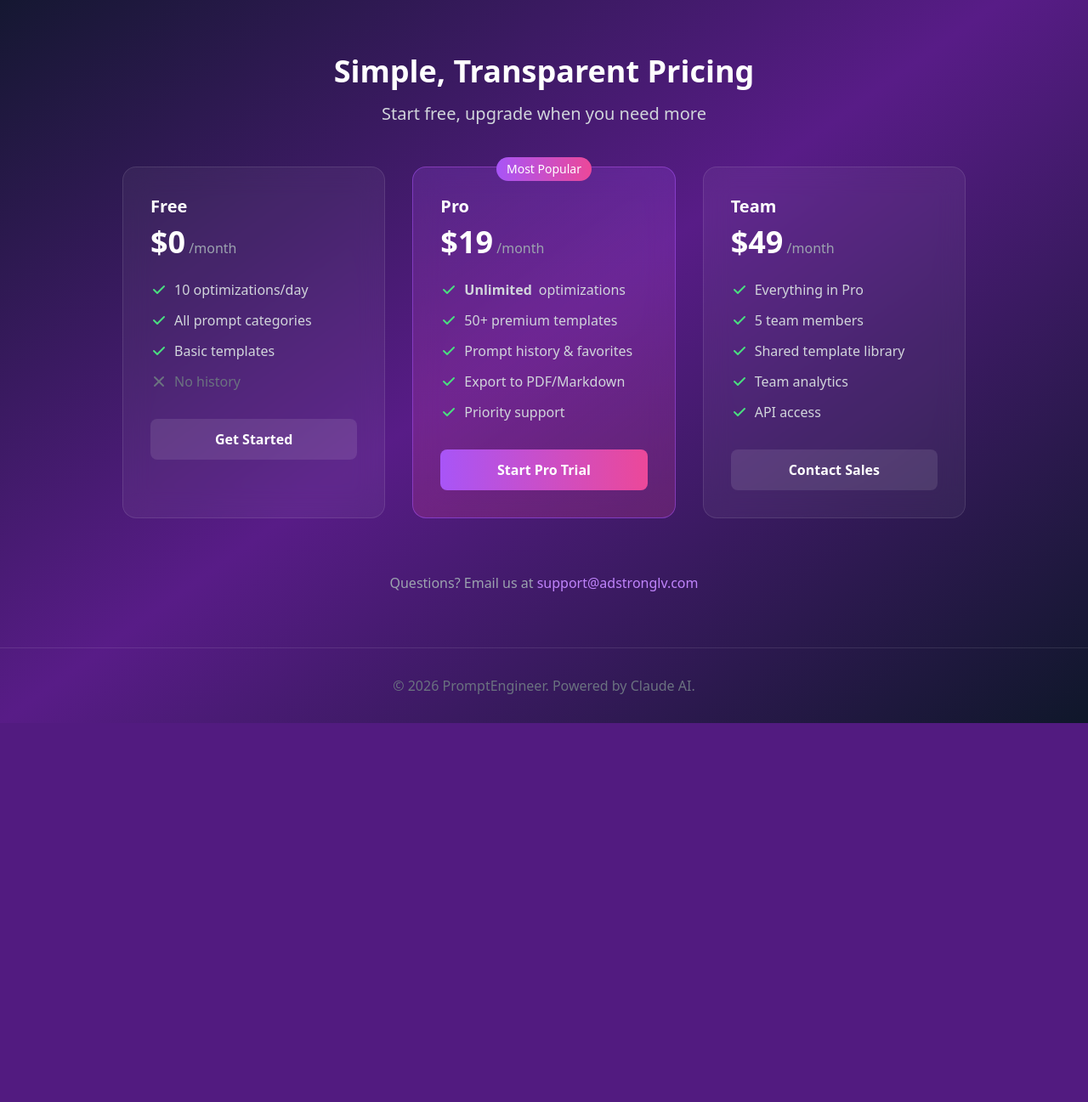
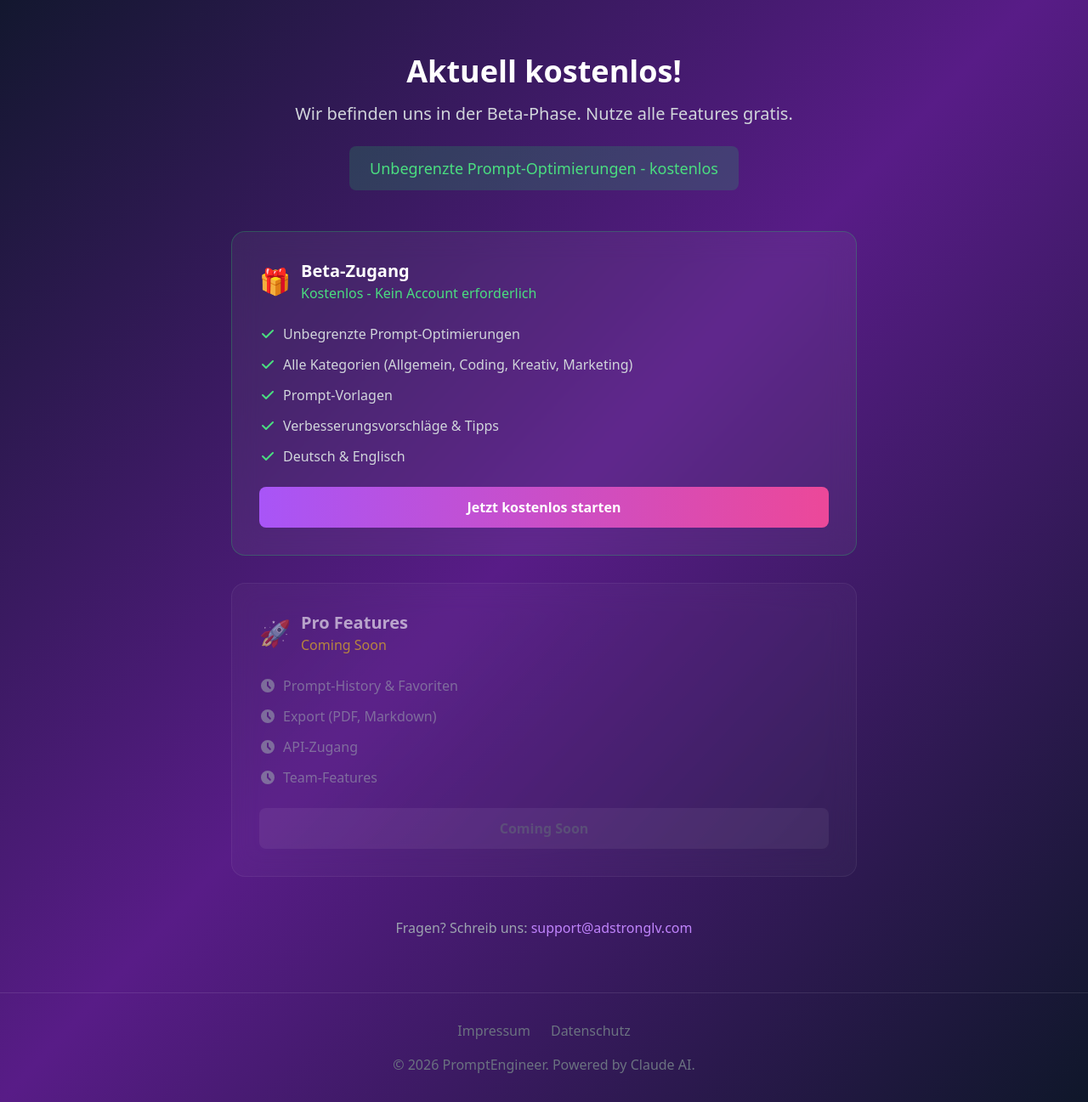
Before and after one commit to adstronglv/mastermaind-ai, a FastAPI app: page /pricing in a window 1280 px wide. Shown: the part 73-1370 px from the top of the page at 85% size. Before the commit the page ends 924 px from the top, so only its background shows below. Run offline with FastAPI, Linux system fonts and the light colour scheme; some libraries are stand-ins or nearby versions.

Commit message:
Add legal pages and make service free during beta
- Add Impressum page (required by German law)
- Add Datenschutzerklärung (privacy policy, DSGVO)
- Add Cookie consent banner
- Update footer with legal links
- Change Pro button to "Coming Soon"
- Update pricing page to show free beta access
- Add routes for /impressum and /datenschutz

Co-Authored-By: Claude Opus 4.5 <noreply@anthropic.com>

```diff
--- a/app/main.py
+++ b/app/main.py
@@ -156,6 +156,18 @@ async def pricing(request: Request):
     return templates.TemplateResponse("pricing.html", {"request": request})
 
 
+@app.get("/impressum", response_class=HTMLResponse)
+async def impressum(request: Request):
+    """Render impressum page."""
+    return templates.TemplateResponse("impressum.html", {"request": request})
+
+
+@app.get("/datenschutz", response_class=HTMLResponse)
+async def datenschutz(request: Request):
+    """Render privacy policy page."""
+    return templates.TemplateResponse("datenschutz.html", {"request": request})
+
+
 @app.post("/api/optimize")
 async def api_optimize(req: PromptRequest):
     """Optimize a prompt."""
--- a/app/templates/pricing.html
+++ b/app/templates/pricing.html
@@ -1,9 +1,9 @@
 <!DOCTYPE html>
-<html lang="en">
+<html lang="de">
 <head>
     <meta charset="UTF-8">
     <meta name="viewport" content="width=device-width, initial-scale=1.0">
-    <title>Pricing - PromptEngineer</title>
+    <title>Preise - PromptEngineer</title>
     <script src="https://cdn.tailwindcss.com"></script>
     <link rel="stylesheet" href="/static/css/style.css">
 </head>
@@ -21,147 +21,105 @@
     </header>
 
     <!-- Pricing Section -->
-    <section class="max-w-5xl mx-auto px-4 py-16">
+    <section class="max-w-3xl mx-auto px-4 py-16">
         <div class="text-center mb-12">
-            <h1 class="text-4xl font-bold text-white mb-4">Simple, Transparent Pricing</h1>
-            <p class="text-xl text-gray-300">Start free, upgrade when you need more</p>
+            <h1 class="text-4xl font-bold text-white mb-4">Aktuell kostenlos!</h1>
+            <p class="text-xl text-gray-300 mb-6">Wir befinden uns in der Beta-Phase. Nutze alle Features gratis.</p>
+            <div class="inline-block bg-green-500/20 text-green-400 px-6 py-3 rounded-lg text-lg font-medium">
+                Unbegrenzte Prompt-Optimierungen - kostenlos
+            </div>
         </div>
 
-        <div class="grid md:grid-cols-3 gap-8">
-            <!-- Free Plan -->
-            <div class="bg-white/5 backdrop-blur-lg rounded-2xl border border-white/10 p-8">
-                <h3 class="text-xl font-bold text-white mb-2">Free</h3>
-                <div class="mb-6">
-                    <span class="text-4xl font-bold text-white">$0</span>
-                    <span class="text-gray-400">/month</span>
+        <!-- Current Free Features -->
+        <div class="bg-white/5 backdrop-blur-lg rounded-2xl border border-green-500/30 p-8 mb-8">
+            <div class="flex items-center gap-3 mb-6">
+                <span class="text-3xl">🎁</span>
+                <div>
+                    <h3 class="text-xl font-bold text-white">Beta-Zugang</h3>
+                    <p class="text-green-400">Kostenlos - Kein Account erforderlich</p>
                 </div>
-                <ul class="space-y-3 mb-8">
+            </div>
+            <ul class="space-y-3">
                 <li class="flex items-center gap-2 text-gray-300">
                     <svg class="w-5 h-5 text-green-400" fill="currentColor" viewBox="0 0 20 20">
                         <path fill-rule="evenodd" d="M16.707 5.293a1 1 0 010 1.414l-8 8a1 1 0 01-1.414 0l-4-4a1 1 0 011.414-1.414L8 12.586l7.293-7.293a1 1 0 011.414 0z" clip-rule="evenodd"/>
                     </svg>
-                        10 optimizations/day
+                    Unbegrenzte Prompt-Optimierungen
                 </li>
                 <li class="flex items-center gap-2 text-gray-300">
                     <svg class="w-5 h-5 text-green-400" fill="currentColor" viewBox="0 0 20 20">
                         <path fill-rule="evenodd" d="M16.707 5.293a1 1 0 010 1.414l-8 8a1 1 0 01-1.414 0l-4-4a1 1 0 011.414-1.414L8 12.586l7.293-7.293a1 1 0 011.414 0z" clip-rule="evenodd"/>
                     </svg>
-                        All prompt categories
+                    Alle Kategorien (Allgemein, Coding, Kreativ, Marketing)
                 </li>
                 <li class="flex items-center gap-2 text-gray-300">
                     <svg class="w-5 h-5 text-green-400" fill="currentColor" viewBox="0 0 20 20">
                         <path fill-rule="evenodd" d="M16.707 5.293a1 1 0 010 1.414l-8 8a1 1 0 01-1.414 0l-4-4a1 1 0 011.414-1.414L8 12.586l7.293-7.293a1 1 0 011.414 0z" clip-rule="evenodd"/>
                     </svg>
-                        Basic templates
-                    </li>
-                    <li class="flex items-center gap-2 text-gray-500">
-                        <svg class="w-5 h-5" fill="currentColor" viewBox="0 0 20 20">
-                            <path fill-rule="evenodd" d="M4.293 4.293a1 1 0 011.414 0L10 8.586l4.293-4.293a1 1 0 111.414 1.414L11.414 10l4.293 4.293a1 1 0 01-1.414 1.414L10 11.414l-4.293 4.293a1 1 0 01-1.414-1.414L8.586 10 4.293 5.707a1 1 0 010-1.414z" clip-rule="evenodd"/>
-                        </svg>
-                        No history
-                    </li>
-                </ul>
-                <a href="/" class="block w-full text-center bg-white/10 text-white py-3 rounded-lg font-semibold hover:bg-white/20 transition">
-                    Get Started
-                </a>
-            </div>
-
-            <!-- Pro Plan -->
-            <div class="bg-gradient-to-b from-purple-500/20 to-pink-500/20 backdrop-blur-lg rounded-2xl border border-purple-500/50 p-8 relative">
-                <div class="absolute -top-3 left-1/2 -translate-x-1/2 px-3 py-1 bg-gradient-to-r from-purple-500 to-pink-500 rounded-full text-white text-sm font-medium">
-                    Most Popular
-                </div>
-                <h3 class="text-xl font-bold text-white mb-2">Pro</h3>
-                <div class="mb-6">
-                    <span class="text-4xl font-bold text-white">$19</span>
-                    <span class="text-gray-400">/month</span>
-                </div>
-                <ul class="space-y-3 mb-8">
-                    <li class="flex items-center gap-2 text-gray-300">
-                        <svg class="w-5 h-5 text-green-400" fill="currentColor" viewBox="0 0 20 20">
-                            <path fill-rule="evenodd" d="M16.707 5.293a1 1 0 010 1.414l-8 8a1 1 0 01-1.414 0l-4-4a1 1 0 011.414-1.414L8 12.586l7.293-7.293a1 1 0 011.414 0z" clip-rule="evenodd"/>
-                        </svg>
-                        <strong>Unlimited</strong> optimizations
+                    Prompt-Vorlagen
                 </li>
                 <li class="flex items-center gap-2 text-gray-300">
                     <svg class="w-5 h-5 text-green-400" fill="currentColor" viewBox="0 0 20 20">
                         <path fill-rule="evenodd" d="M16.707 5.293a1 1 0 010 1.414l-8 8a1 1 0 01-1.414 0l-4-4a1 1 0 011.414-1.414L8 12.586l7.293-7.293a1 1 0 011.414 0z" clip-rule="evenodd"/>
                     </svg>
-                        50+ premium templates
+                    Verbesserungsvorschläge & Tipps
                 </li>
                 <li class="flex items-center gap-2 text-gray-300">
                     <svg class="w-5 h-5 text-green-400" fill="currentColor" viewBox="0 0 20 20">
                         <path fill-rule="evenodd" d="M16.707 5.293a1 1 0 010 1.414l-8 8a1 1 0 01-1.414 0l-4-4a1 1 0 011.414-1.414L8 12.586l7.293-7.293a1 1 0 011.414 0z" clip-rule="evenodd"/>
                     </svg>
-                        Prompt history & favorites
-                    </li>
-                    <li class="flex items-center gap-2 text-gray-300">
-                        <svg class="w-5 h-5 text-green-400" fill="currentColor" viewBox="0 0 20 20">
-                            <path fill-rule="evenodd" d="M16.707 5.293a1 1 0 010 1.414l-8 8a1 1 0 01-1.414 0l-4-4a1 1 0 011.414-1.414L8 12.586l7.293-7.293a1 1 0 011.414 0z" clip-rule="evenodd"/>
-                        </svg>
-                        Export to PDF/Markdown
-                    </li>
-                    <li class="flex items-center gap-2 text-gray-300">
-                        <svg class="w-5 h-5 text-green-400" fill="currentColor" viewBox="0 0 20 20">
-                            <path fill-rule="evenodd" d="M16.707 5.293a1 1 0 010 1.414l-8 8a1 1 0 01-1.414 0l-4-4a1 1 0 011.414-1.414L8 12.586l7.293-7.293a1 1 0 011.414 0z" clip-rule="evenodd"/>
-                        </svg>
-                        Priority support
+                    Deutsch & Englisch
                 </li>
             </ul>
-                <button class="w-full bg-gradient-to-r from-purple-500 to-pink-500 text-white py-3 rounded-lg font-semibold hover:opacity-90 transition">
-                    Start Pro Trial
+            <a href="/" class="mt-6 block w-full text-center bg-gradient-to-r from-purple-500 to-pink-500 text-white py-3 rounded-lg font-semibold hover:opacity-90 transition">
+                Jetzt kostenlos starten
+            </a>
+        </div>
+
+        <!-- Coming Soon -->
+        <div class="bg-white/5 backdrop-blur-lg rounded-2xl border border-white/10 p-8 opacity-60">
+            <div class="flex items-center gap-3 mb-6">
+                <span class="text-3xl">🚀</span>
+                <div>
+                    <h3 class="text-xl font-bold text-white">Pro Features</h3>
+                    <p class="text-yellow-400">Coming Soon</p>
+                </div>
+            </div>
+            <ul class="space-y-3 text-gray-400">
+                <li class="flex items-center gap-2">
+                    <svg class="w-5 h-5" fill="currentColor" viewBox="0 0 20 20">
+                        <path fill-rule="evenodd" d="M10 18a8 8 0 100-16 8 8 0 000 16zm1-12a1 1 0 10-2 0v4a1 1 0 00.293.707l2.828 2.829a1 1 0 101.415-1.415L11 9.586V6z" clip-rule="evenodd"/>
+                    </svg>
+                    Prompt-History & Favoriten
+                </li>
+                <li class="flex items-center gap-2">
+                    <svg class="w-5 h-5" fill="currentColor" viewBox="0 0 20 20">
+                        <path fill-rule="evenodd" d="M10 18a8 8 0 100-16 8 8 0 000 16zm1-12a1 1 0 10-2 0v4a1 1 0 00.293.707l2.828 2.829a1 1 0 101.415-1.415L11 9.586V6z" clip-rule="evenodd"/>
+                    </svg>
+                    Export (PDF, Markdown)
+                </li>
+                <li class="flex items-center gap-2">
+                    <svg class="w-5 h-5" fill="currentColor" viewBox="0 0 20 20">
+                        <path fill-rule="evenodd" d="M10 18a8 8 0 100-16 8 8 0 000 16zm1-12a1 1 0 10-2 0v4a1 1 0 00.293.707l2.828 2.829a1 1 0 101.415-1.415L11 9.586V6z" clip-rule="evenodd"/>
+                    </svg>
+                    API-Zugang
+                </li>
+                <li class="flex items-center gap-2">
+                    <svg class="w-5 h-5" fill="currentColor" viewBox="0 0 20 20">
+                        <path fill-rule="evenodd" d="M10 18a8 8 0 100-16 8 8 0 000 16zm1-12a1 1 0 10-2 0v4a1 1 0 00.293.707l2.828 2.829a1 1 0 101.415-1.415L11 9.586V6z" clip-rule="evenodd"/>
+                    </svg>
+                    Team-Features
+                </li>
+            </ul>
+            <button disabled class="mt-6 w-full bg-white/10 text-gray-500 py-3 rounded-lg font-semibold cursor-not-allowed">
+                Coming Soon
             </button>
         </div>
 
-            <!-- Team Plan -->
-            <div class="bg-white/5 backdrop-blur-lg rounded-2xl border border-white/10 p-8">
-                <h3 class="text-xl font-bold text-white mb-2">Team</h3>
-                <div class="mb-6">
-                    <span class="text-4xl font-bold text-white">$49</span>
-                    <span class="text-gray-400">/month</span>
-                </div>
-                <ul class="space-y-3 mb-8">
-                    <li class="flex items-center gap-2 text-gray-300">
-                        <svg class="w-5 h-5 text-green-400" fill="currentColor" viewBox="0 0 20 20">
-                            <path fill-rule="evenodd" d="M16.707 5.293a1 1 0 010 1.414l-8 8a1 1 0 01-1.414 0l-4-4a1 1 0 011.414-1.414L8 12.586l7.293-7.293a1 1 0 011.414 0z" clip-rule="evenodd"/>
-                        </svg>
-                        Everything in Pro
-                    </li>
-                    <li class="flex items-center gap-2 text-gray-300">
-                        <svg class="w-5 h-5 text-green-400" fill="currentColor" viewBox="0 0 20 20">
-                            <path fill-rule="evenodd" d="M16.707 5.293a1 1 0 010 1.414l-8 8a1 1 0 01-1.414 0l-4-4a1 1 0 011.414-1.414L8 12.586l7.293-7.293a1 1 0 011.414 0z" clip-rule="evenodd"/>
-                        </svg>
-                        5 team members
-                    </li>
-                    <li class="flex items-center gap-2 text-gray-300">
-                        <svg class="w-5 h-5 text-green-400" fill="currentColor" viewBox="0 0 20 20">
-                            <path fill-rule="evenodd" d="M16.707 5.293a1 1 0 010 1.414l-8 8a1 1 0 01-1.414 0l-4-4a1 1 0 011.414-1.414L8 12.586l7.293-7.293a1 1 0 011.414 0z" clip-rule="evenodd"/>
-                        </svg>
-                        Shared template library
-                    </li>
-                    <li class="flex items-center gap-2 text-gray-300">
-                        <svg class="w-5 h-5 text-green-400" fill="currentColor" viewBox="0 0 20 20">
-                            <path fill-rule="evenodd" d="M16.707 5.293a1 1 0 010 1.414l-8 8a1 1 0 01-1.414 0l-4-4a1 1 0 011.414-1.414L8 12.586l7.293-7.293a1 1 0 011.414 0z" clip-rule="evenodd"/>
-                        </svg>
-                        Team analytics
-                    </li>
-                    <li class="flex items-center gap-2 text-gray-300">
-                        <svg class="w-5 h-5 text-green-400" fill="currentColor" viewBox="0 0 20 20">
-                            <path fill-rule="evenodd" d="M16.707 5.293a1 1 0 010 1.414l-8 8a1 1 0 01-1.414 0l-4-4a1 1 0 011.414-1.414L8 12.586l7.293-7.293a1 1 0 011.414 0z" clip-rule="evenodd"/>
-                        </svg>
-                        API access
-                    </li>
-                </ul>
-                <button class="w-full bg-white/10 text-white py-3 rounded-lg font-semibold hover:bg-white/20 transition">
-                    Contact Sales
-                </button>
-            </div>
-        </div>
-
-        <!-- FAQ -->
-        <div class="mt-16 text-center">
+        <!-- Contact -->
+        <div class="mt-12 text-center">
             <p class="text-gray-400">
-                Questions? Email us at <a href="mailto:support@adstronglv.com" class="text-purple-400 hover:text-purple-300">support@adstronglv.com</a>
+                Fragen? Schreib uns: <a href="mailto:support@adstronglv.com" class="text-purple-400 hover:text-purple-300">support@adstronglv.com</a>
             </p>
         </div>
     </section>
@@ -169,6 +127,10 @@
     <!-- Footer -->
     <footer class="border-t border-white/10 py-8">
         <div class="max-w-6xl mx-auto px-4 text-center text-gray-500">
+            <div class="flex justify-center gap-6 mb-4">
+                <a href="/impressum" class="hover:text-gray-300 transition">Impressum</a>
+                <a href="/datenschutz" class="hover:text-gray-300 transition">Datenschutz</a>
+            </div>
             <p>&copy; 2026 PromptEngineer. Powered by Claude AI.</p>
         </div>
     </footer>
```
Also changed, not shown: app/templates/datenschutz.html (added, +170 -0 lines), app/templates/impressum.html (added, +126 -0 lines), app/templates/index.html (+44 -3 lines). Lines whose indentation alone changed are shown as unchanged.
